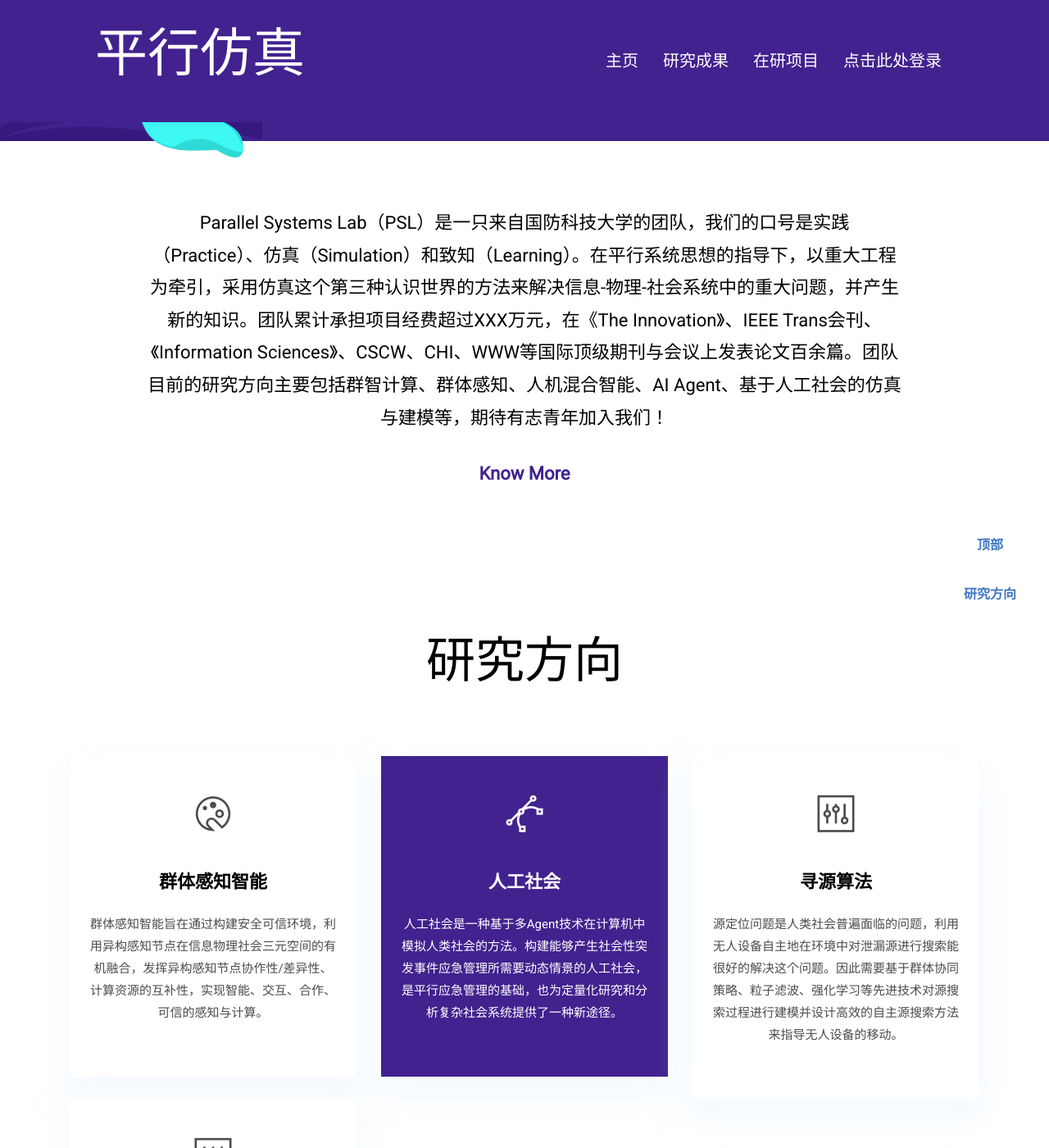
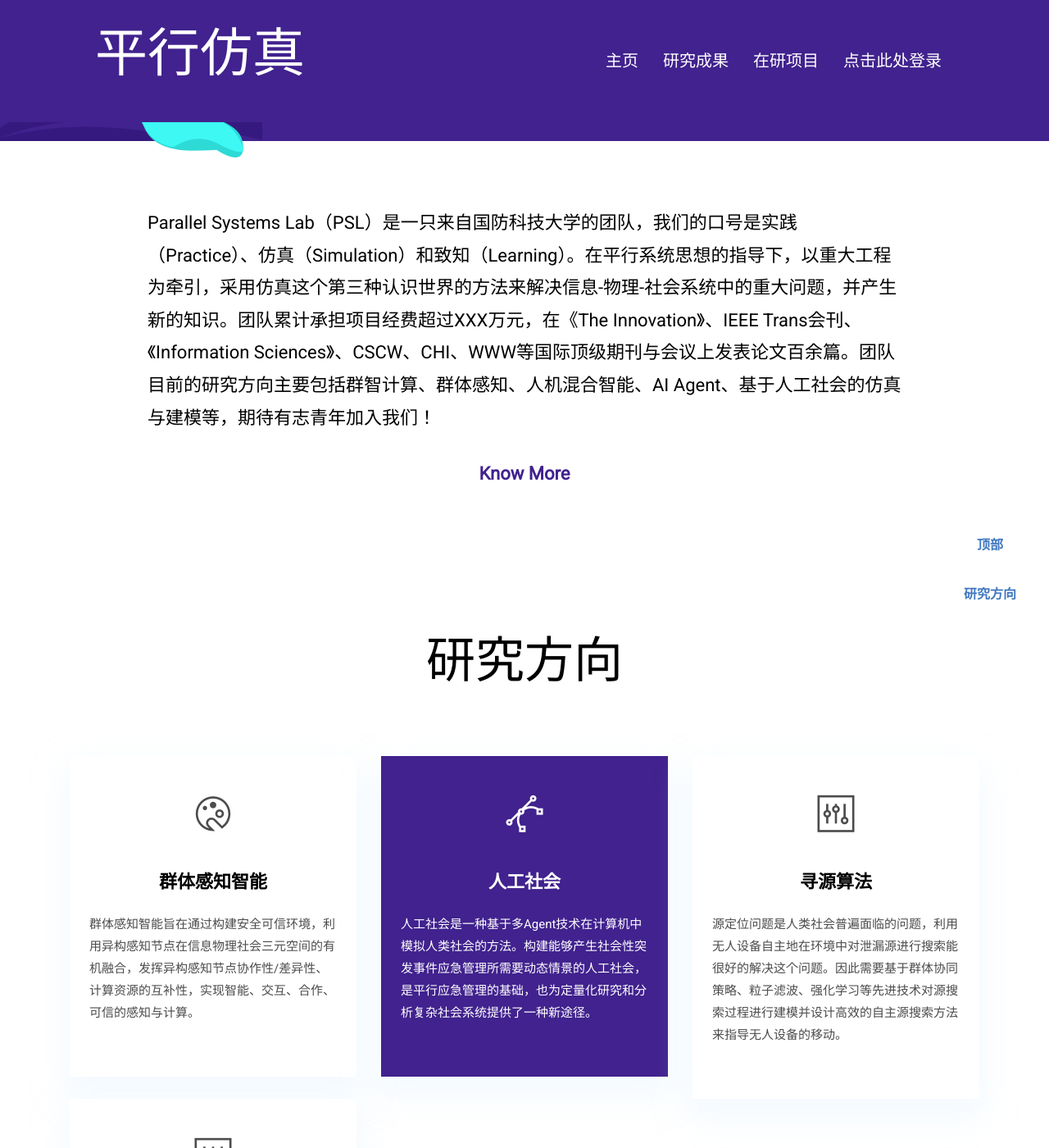
Before and after one commit to suwenchao07/suwenchao07.github.io, a Jekyll site: the page built from index.html, in a window 1280 px wide and 1400 px high, scrolled down 328 px. Shown: the whole window at 82% size. Built offline with Jekyll 4.4.1, drawn with Linux system fonts in a browser that asks for light colours.

Commit message:
Initial commit

```diff
--- a/assets/scss/_common.scss
+++ b/assets/scss/_common.scss
@@ -283,3 +283,7 @@ textarea.form-control{
 div{
   font-family: $primary-font;
 }
+
+p{
+  text-align: left;
+}
```
